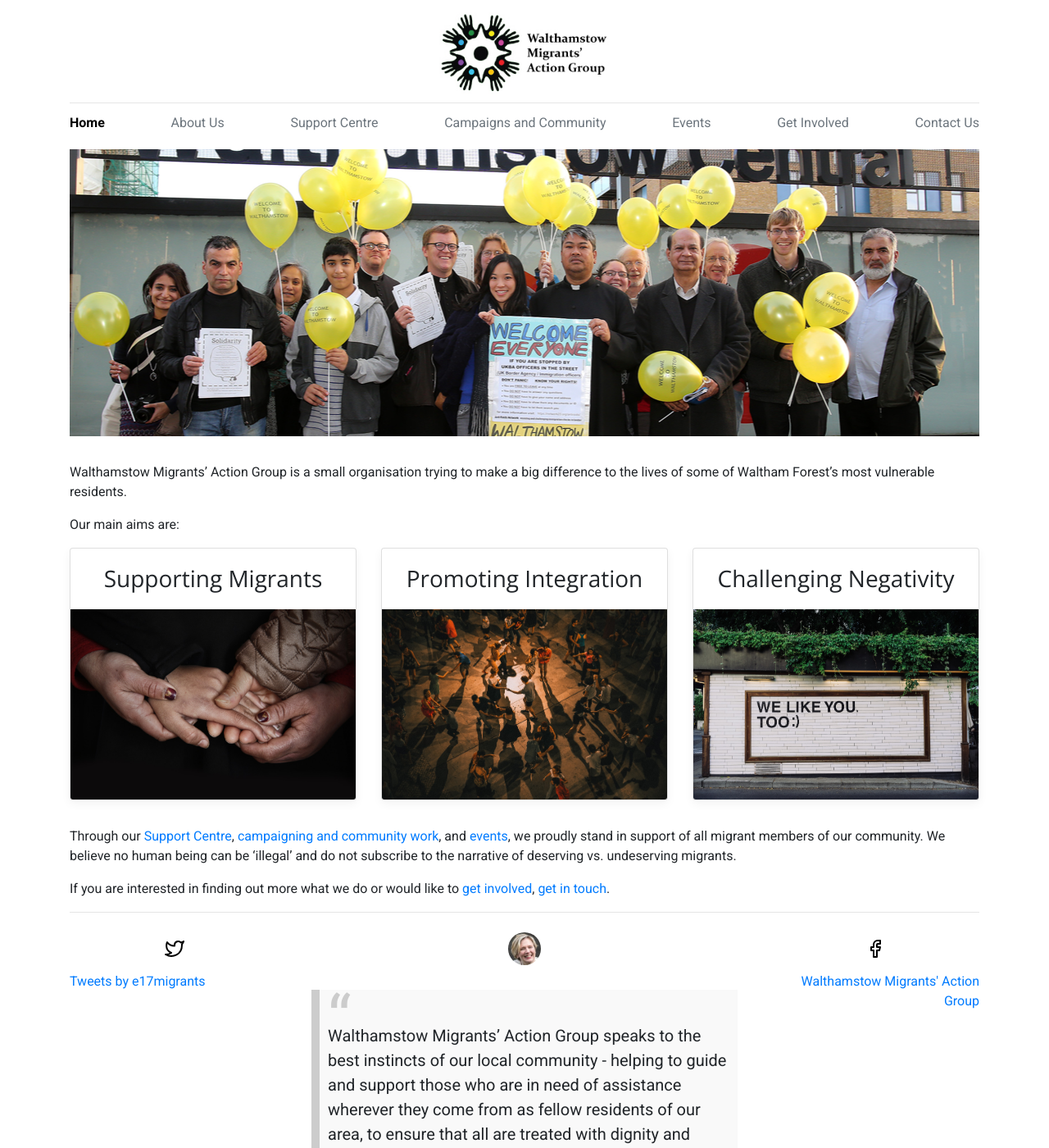
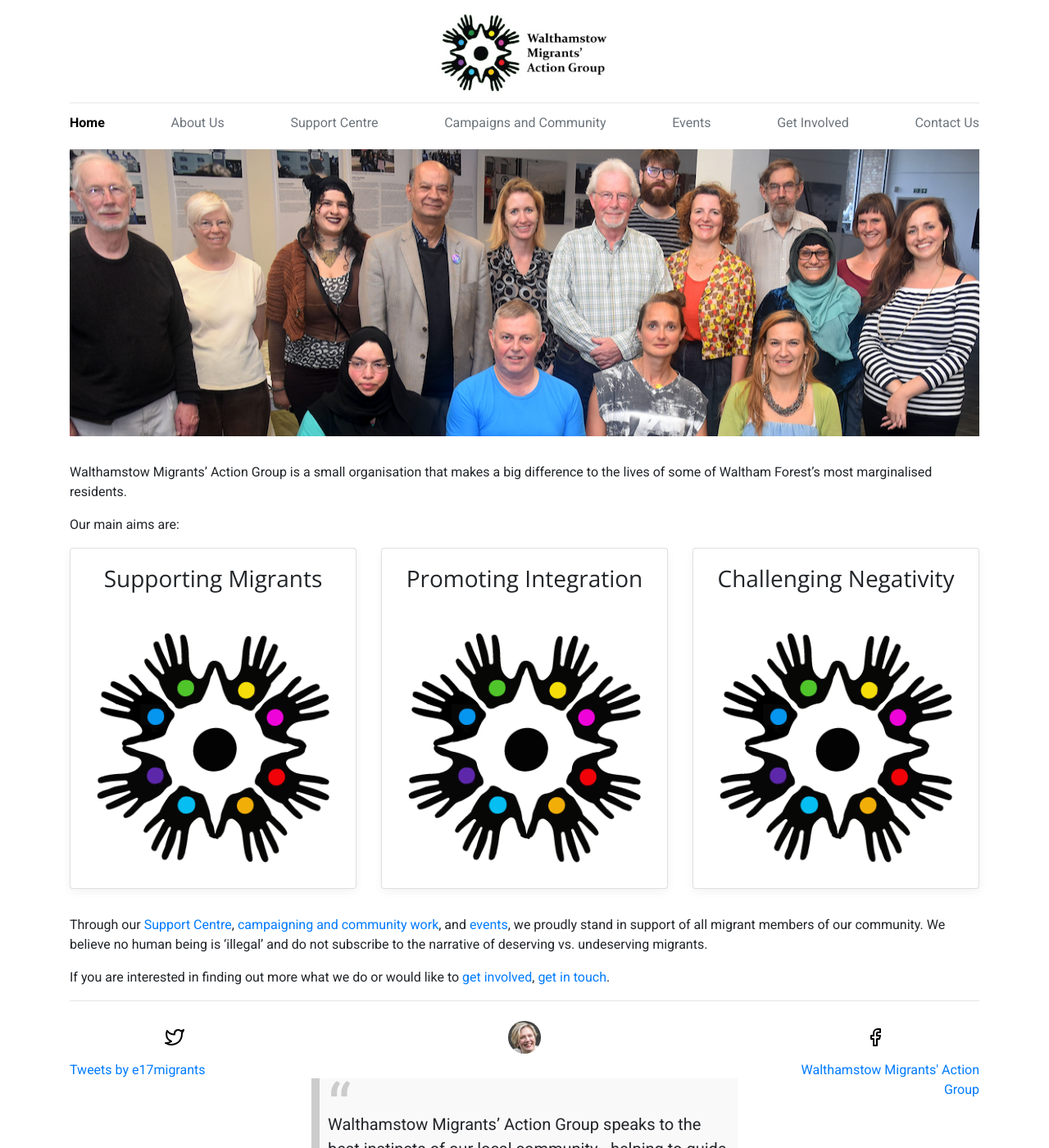
Before and after one commit to wfmigrantaction/wfmigrantaction.github.io, a Jekyll site: the page built from index.md, in a window 1280 px wide and 1400 px high. Shown: the whole window at 82% size. Built offline with Jekyll 4.4.1, drawn with Linux system fonts in a browser that asks for light colours; comment, search, counter and statistics services are not loaded.

Commit message:
new image; replace unsplash images with logo as on old site

```diff
--- a/_includes/aims.html
+++ b/_includes/aims.html
@@ -6,7 +6,7 @@
           Supporting Migrants
         </h3>
       </div>
-      <img class="card-img-bottom" src="/img/support.jpeg" />
+      <img class="card-img-bottom" src="/img/logo-large.png" />
     </div>
   </div>
   <div class="col-md-4">
@@ -16,7 +16,7 @@
           Promoting Integration
         </h3>
       </div>
-      <img class="card-img-bottom" src="/img/integration.jpeg" />
+      <img class="card-img-bottom" src="/img/logo-large.png" />
     </div>
   </div>
   <div class="col-md-4">
@@ -26,7 +26,7 @@
           Challenging Negativity
         </h3>
       </div>
-      <img class="card-img-bottom" src="/img/positivity.jpeg" />
+      <img class="card-img-bottom" src="/img/logo-large.png" />
     </div>
   </div>
 </div>
--- a/index.md
+++ b/index.md
@@ -3,16 +3,16 @@
 title: Home
 ---
 
-<div class="jumbotron p-3 p-md-5 text-white rounded bg-dark" style="background-image: url(img/welcome.png); background-position: center; height: 350px;">
+<div class="jumbotron p-3 p-md-5 text-white rounded bg-dark" style="background-image: url(img/AGM.png); background-position: center; height: 350px;">
 </div>
 
-Walthamstow Migrants’ Action Group is a small organisation trying to make a big difference to the lives of some of Waltham Forest’s most vulnerable residents.
+Walthamstow Migrants’ Action Group is a small organisation that makes a big difference to the lives of some of Waltham Forest’s most marginalised residents.
 
 Our main aims are:
 
 {% include aims.html %}
 
-Through our <a href="/support-centre">Support Centre</a>, <a href="/campaigns-and-community">campaigning and community work</a>, and <a href="/events">events</a>, we proudly stand in support of all migrant members of our community. We believe no human being can be ‘illegal’ and do not subscribe to the narrative of deserving vs. undeserving migrants.
+Through our <a href="/support-centre">Support Centre</a>, <a href="/campaigns-and-community">campaigning and community work</a>, and <a href="/events">events</a>, we proudly stand in support of all migrant members of our community. We believe no human being is 'illegal' and do not subscribe to the narrative of deserving vs. undeserving migrants.
 
 If you are interested in finding out more what we do or would like to <a href="/get-involved">get involved</a>, <a href="/contact-us">get in touch</a>.
 
```
Also changed, not shown: img/AGM.png (added), img/logo-large.png (added), 1 other file.
